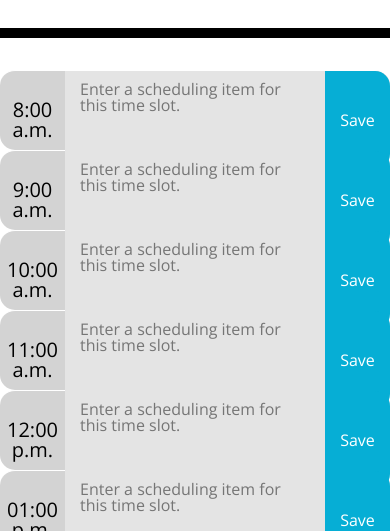
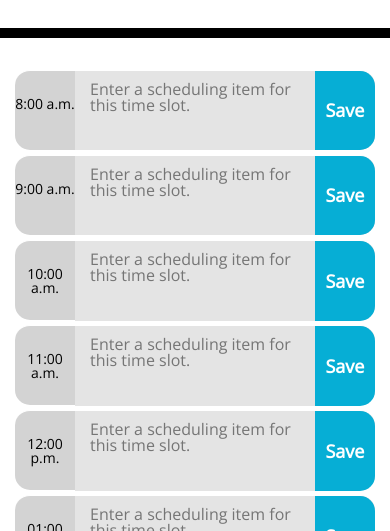
Before and after one commit to jaredseefried/Work-Day-Scheduler, a plain HTML site: page index.html in a window 390 px wide. Shown: the part 313-844 px from the top of the page. Drawn offline with nearby package versions, Linux system fonts and the light colour scheme.

Commit message:
made mobile friendly

```diff
--- a/assets/style.css
+++ b/assets/style.css
@@ -67,6 +67,8 @@ body {
     background-color: #06AED5;
     color: white;
     border: none;
+    font-size: large;
+    font-weight: bold;
   }
 
   .saveBtn i:hover {
@@ -78,3 +80,19 @@ body {
       font-size:24px;
       font-weight: bold;
   }
+
+  @media only screen and (max-width: 600px){
+    .hour {
+        padding: 26px 0px;
+        font-size: 14px;
+    }
+
+    .time-block{
+        margin: 5px 0px;
+    }
+
+    .saveBtn{
+        padding: 10px 0px;
+    font-weight: bold;
+    }
+  }
```
